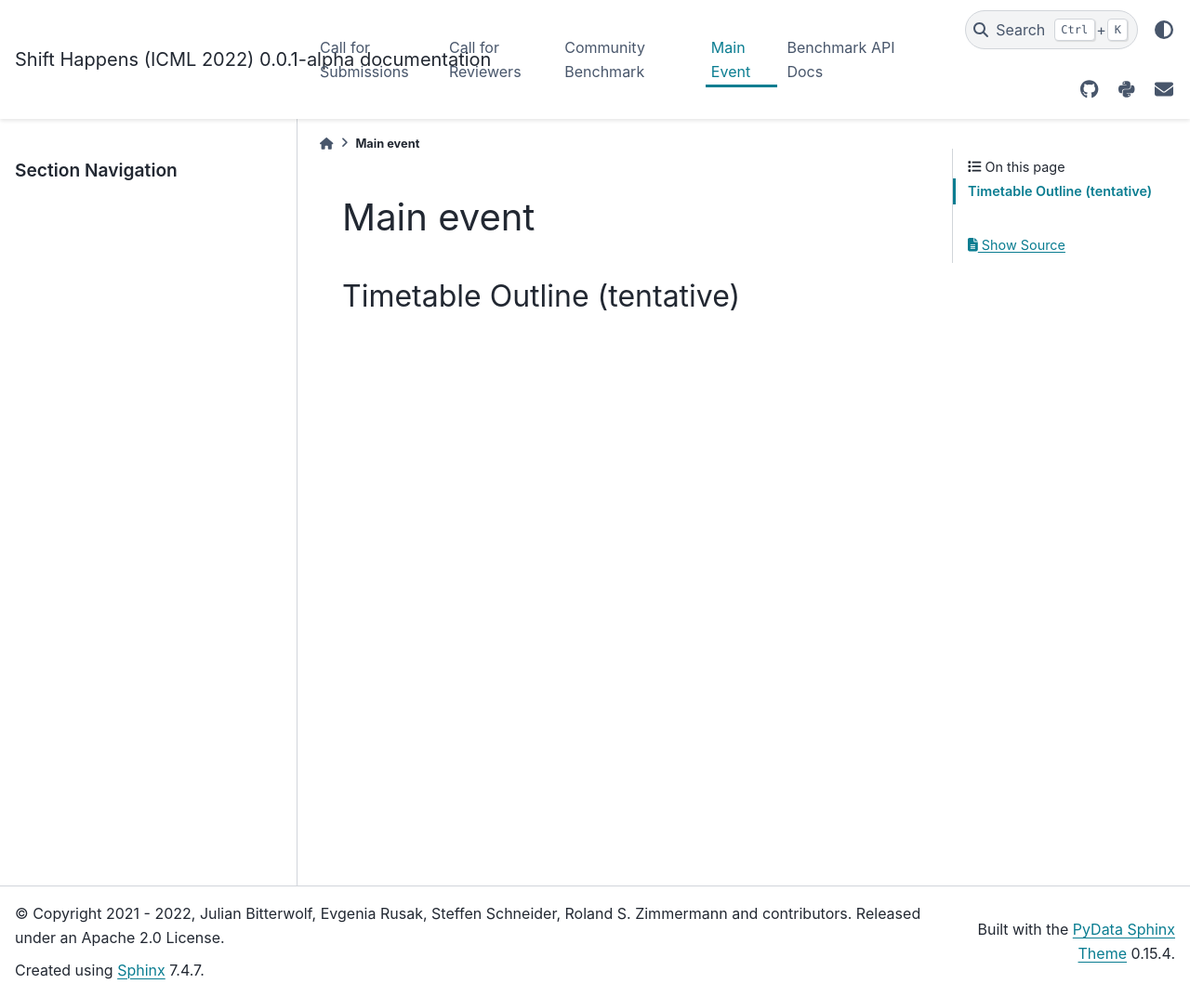
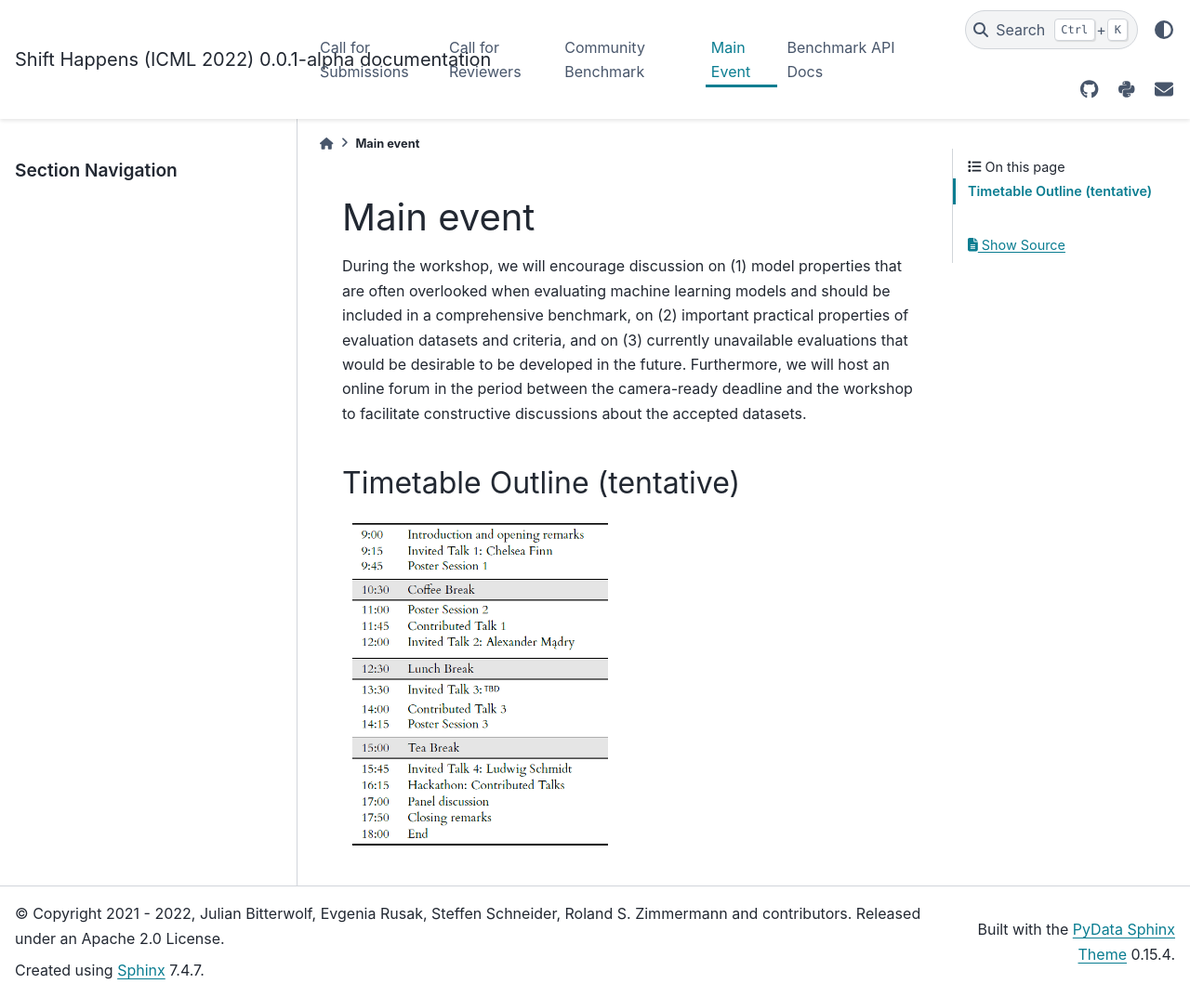
Before and after one commit to shift-happens-benchmark/icml-2022, a Sphinx documentation site: the page built from docs/source/main_event.rst, in a window 1280 px wide and 1073 px high. Shown: the whole window at 93% size. Built offline with Sphinx 7.4.7 and the PyData theme 0.15.4, drawn with Linux system fonts in a browser that asks for light colours.

Commit message:
add info to main event tab

```diff
--- a/docs/source/main_event.rst
+++ b/docs/source/main_event.rst
@@ -1,5 +1,10 @@
 Main event
 ==================
 
+During the workshop, we will encourage discussion on (1) model properties that are often overlooked when evaluating machine learning models and should be included in a comprehensive benchmark, on (2) important practical properties of evaluation datasets and criteria, and on (3) currently unavailable evaluations that would be desirable to be developed in the future. Furthermore, we will host an online forum in the period between the camera-ready deadline and the workshop to facilitate constructive discussions about the accepted datasets.
+
 Timetable Outline (tentative)
 ^^^^^^^^^^^^^^^^
+
+.. image:: timetable_screenshot.png
+    :width: 300px
```
Also changed, not shown: docs/source/call_for_papers.rst (line endings or trailing spaces), docs/source/call_for_reviewers.rst (line endings or trailing spaces), docs/source/timetable_screenshot.png (added).
